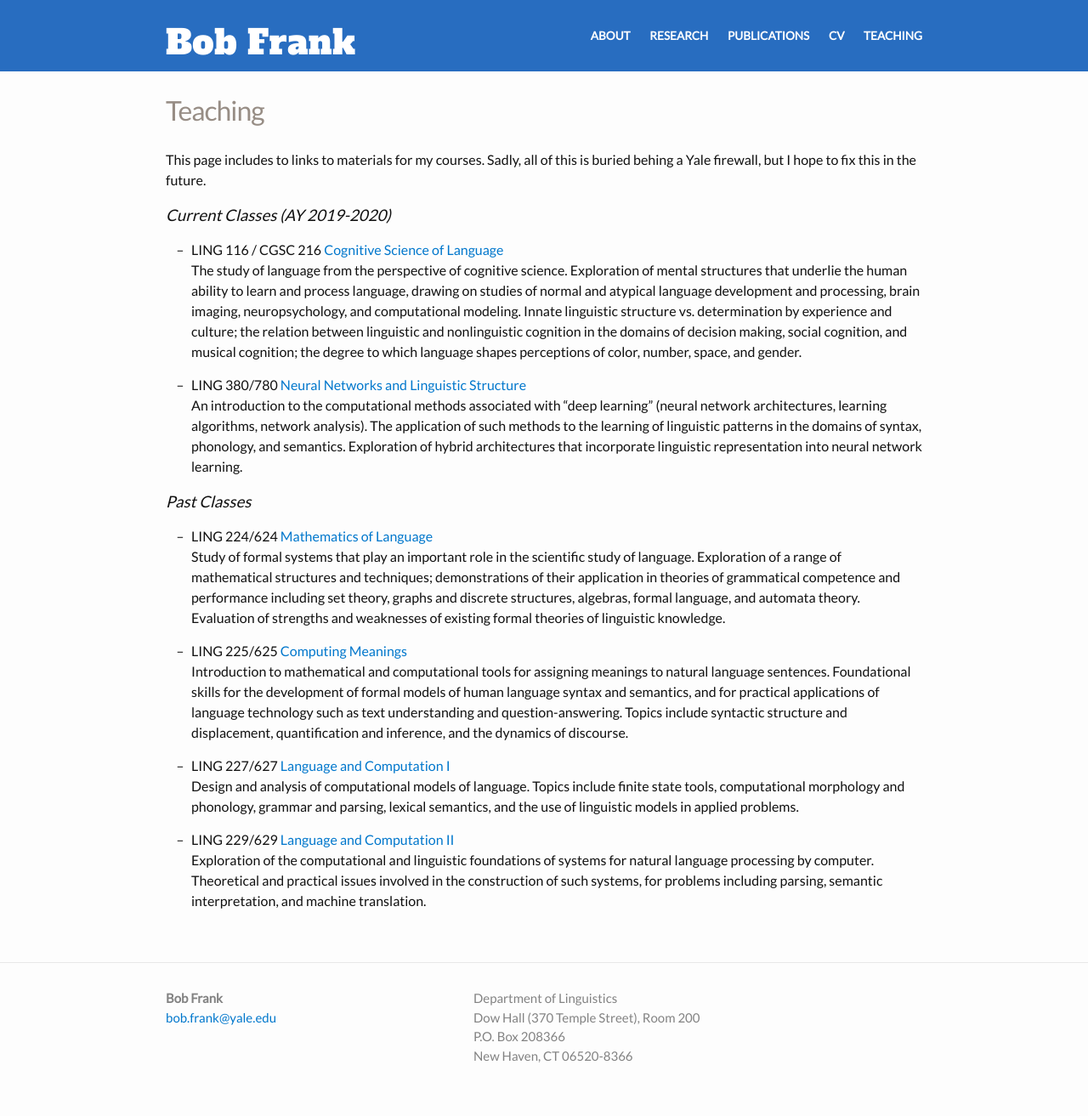
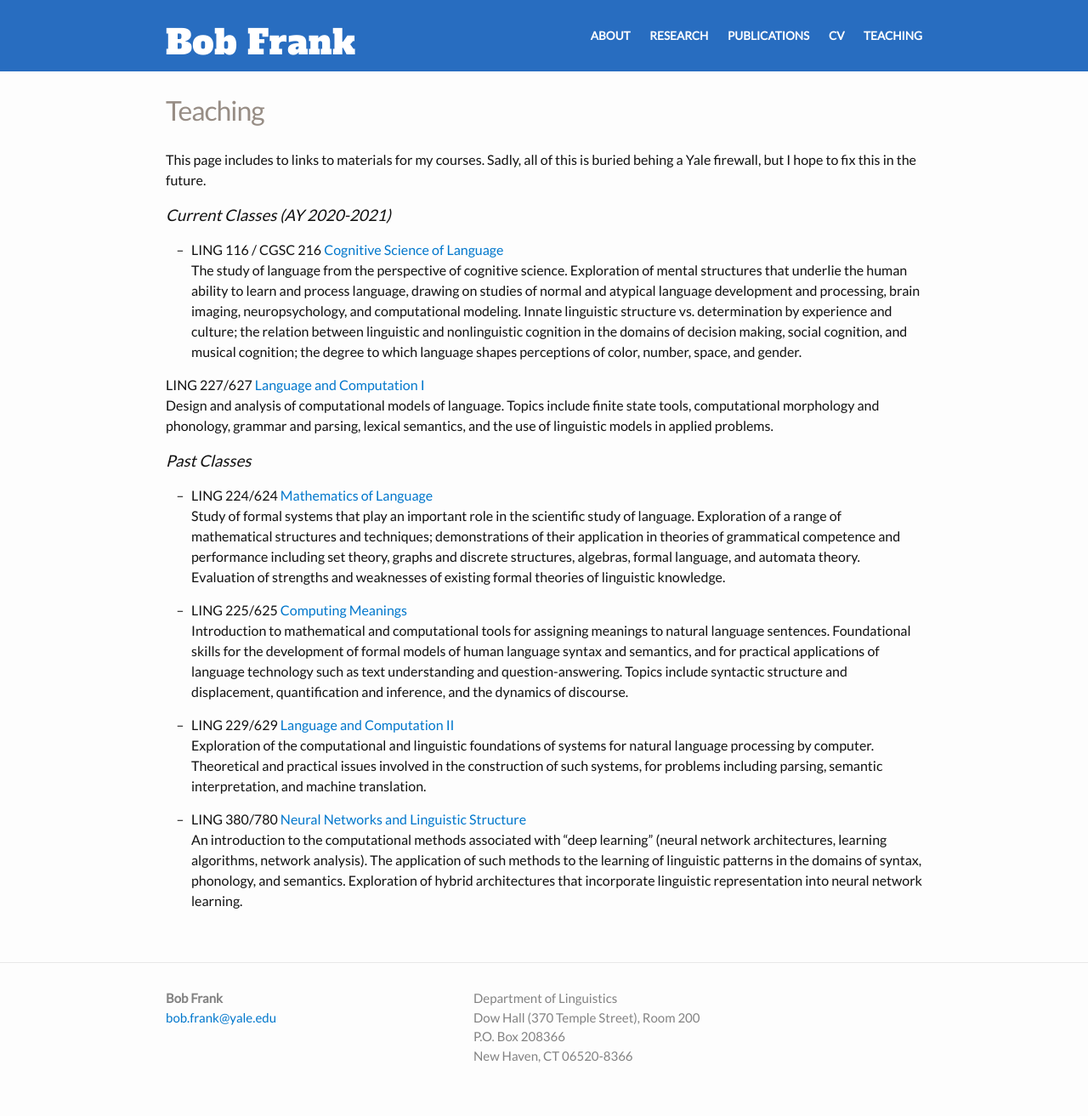
Before and after one commit to bobfrank1/bobfrank1.github.io, a Jekyll site: the page built from teaching.md, in a window 1280 px wide. Shown: the whole page at 85% size. Built offline with Jekyll 4.4.1, drawn with Linux system fonts in a browser that asks for light colours; some web fonts are replaced; some of the changed lines change nothing that is shown.

Commit message:
updated classes

```diff
--- a/teaching.md
+++ b/teaching.md
@@ -8,19 +8,20 @@ This page includes to links to materials for my courses. Sadly, all of
 this is buried behing a Yale firewall, but I hope to fix this in the future.
 
 
-### Current Classes (AY 2019-2020)
+### Current Classes (AY 2020-2021)
 
 - LING 116 / CGSC 216
-[Cognitive Science of Language](https://yale.instructure.com/courses/54501)
+[Cognitive Science of Language](https://yale.instructure.com/courses/64122)
 <br>
 The study of language from the perspective of cognitive science. Exploration of mental structures that underlie the human ability to learn and process language, drawing on studies of normal and atypical language development and processing, brain imaging, neuropsychology, and computational modeling. Innate linguistic structure vs. determination by experience and culture; the relation between linguistic and nonlinguistic cognition in the domains of decision making, social cognition, and musical cognition; the degree to which language shapes perceptions of color, number, space, and gender.
 
-- LING 380/780
-[Neural Networks and Linguistic Structure](https://yale.instructure.com/courses/54534)
+ LING 227/627
+[Language and Computation I](https://yale.instructure.com/courses/64127)
 <br>
-An introduction to the computational methods associated with "deep learning" (neural network architectures, learning algorithms, network analysis). The application of such methods to the learning of linguistic patterns in the domains of syntax, phonology, and semantics. Exploration of hybrid architectures that incorporate linguistic representation into neural network learning.
-
-
+Design and analysis of computational models of language. Topics
+include finite state tools, computational morphology and phonology,
+grammar and parsing, lexical semantics, and the use of linguistic
+models in applied problems.
 
 ### Past Classes
 
@@ -35,14 +36,12 @@ Study of formal systems that play an important role in the scientific study of l
 <br>
 Introduction to mathematical and computational tools for assigning meanings to natural language sentences. Foundational skills for the development of formal models of human language syntax and semantics, and for practical applications of language technology such as text understanding and question-answering. Topics include syntactic structure and displacement, quantification and inference, and the dynamics of discourse.
 
-- LING 227/627
-[Language and Computation I](https://yale.instructure.com/courses/40422)
-<br>
-Design and analysis of computational models of language. Topics
-include finite state tools, computational morphology and phonology,
-grammar and parsing, lexical semantics, and the use of linguistic
-models in applied problems.
 
-- LING 229/629 [Language and Computation II](https://yale.instructure.com/courses/13771/files)
+- LING 229/629 [Language and Computation II](https://yale.instructure.com/courses/13771)
 <br>
 Exploration of the computational and linguistic foundations of systems for natural language processing by computer. Theoretical and practical issues involved in the construction of such systems, for problems including parsing, semantic interpretation, and machine translation.
+
+- LING 380/780
+[Neural Networks and Linguistic Structure](https://yale.instructure.com/courses/54534)
+<br>
+An introduction to the computational methods associated with "deep learning" (neural network architectures, learning algorithms, network analysis). The application of such methods to the learning of linguistic patterns in the domains of syntax, phonology, and semantics. Exploration of hybrid architectures that incorporate linguistic representation into neural network learning.
```
